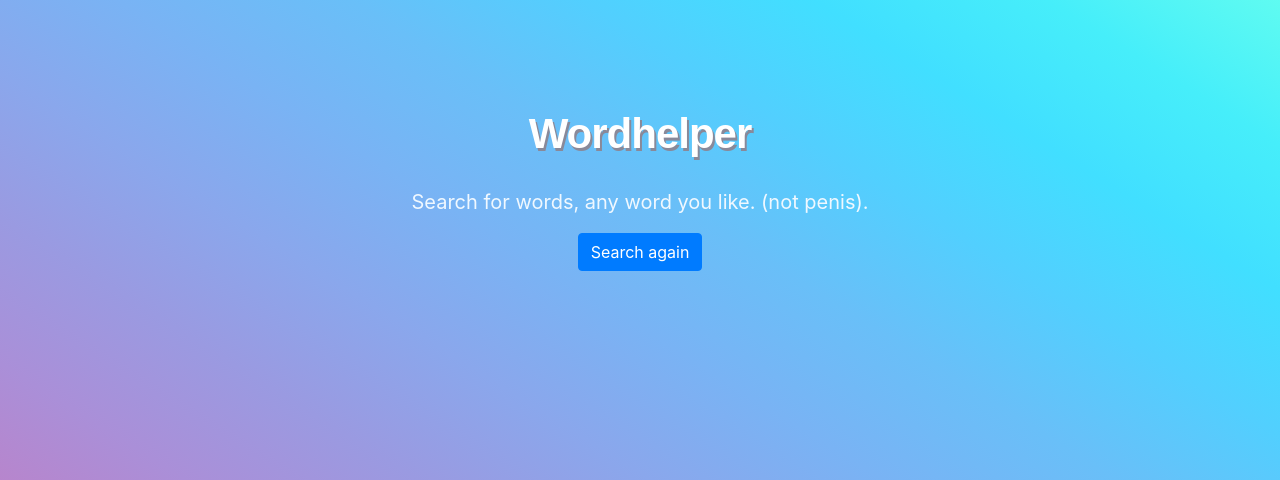
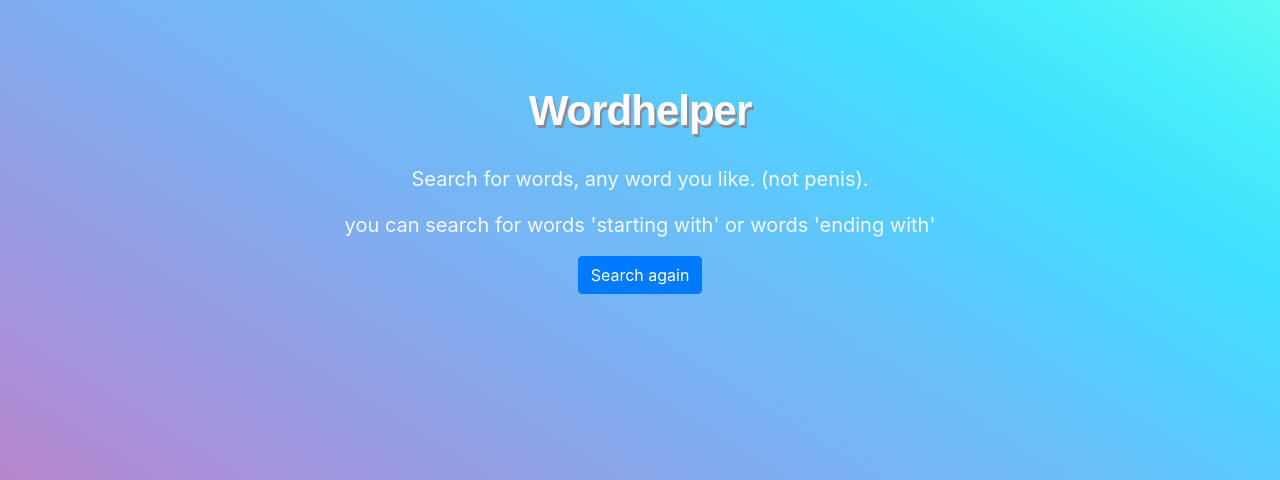
Before and after one commit to skartrec/wordhelper, a Flask app: page /result.html in a window 1280 px wide. Shown: the top 480 px of the page. Run offline with Flask 2, Linux system fonts and the light colour scheme.

Commit message:
new paragraphs for index and result.

```diff
--- a/templates/index.html
+++ b/templates/index.html
@@ -6,6 +6,7 @@
         <figure class="text-center">
             <blockquote class="blockquote">
               <p>Search for words, any word you like. (not penis).</p>
+              <p>you can search for words 'starting with' or words 'ending with'.</p>
             </blockquote>
         <br>
         </figure>
--- a/templates/result.html
+++ b/templates/result.html
@@ -6,6 +6,7 @@
         <figure class="text-center">
             <blockquote class="blockquote">
               <p>Search for words, any word you like. (not penis).</p>
+              <p>you can search for words 'starting with' or words 'ending with'</p>
             </blockquote>
             <a href="{{url_for('index')}}"button type="button" class="btn btn-primary">Search again</button></a>
         <br>
```
